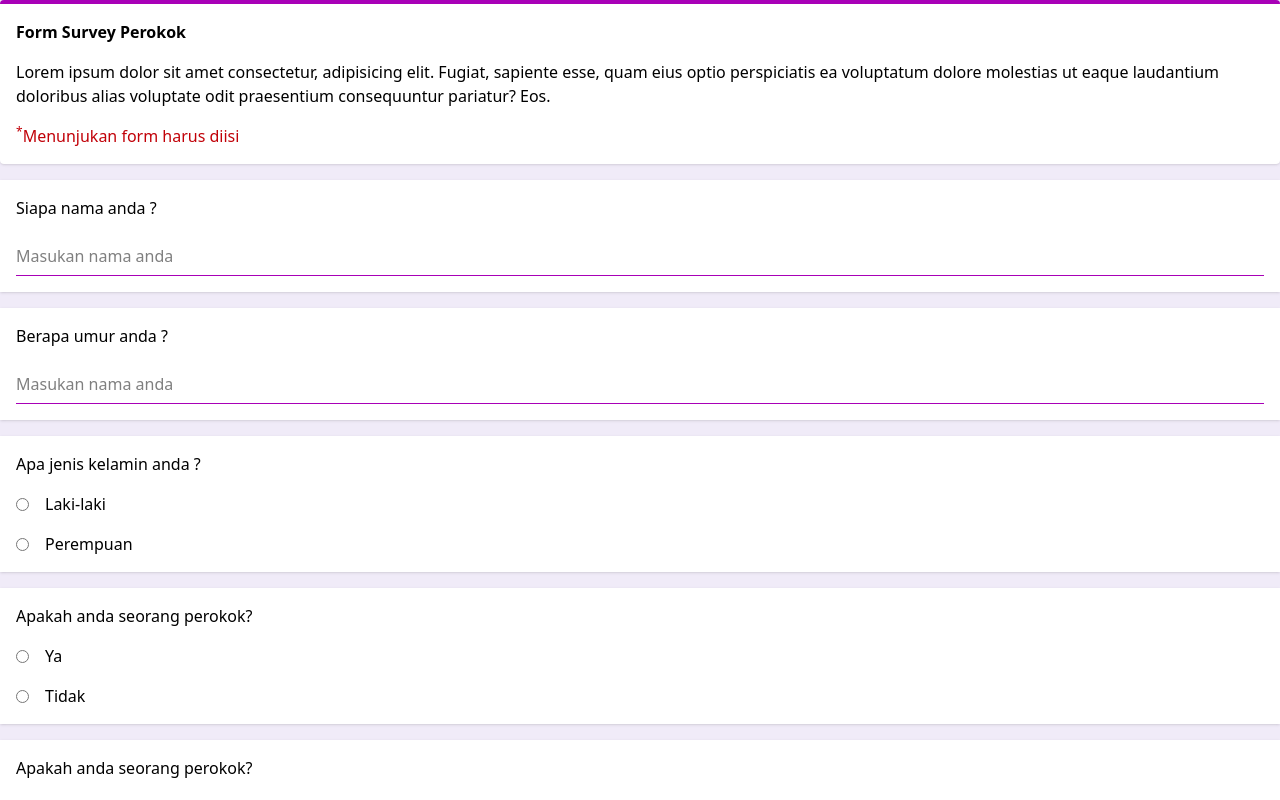
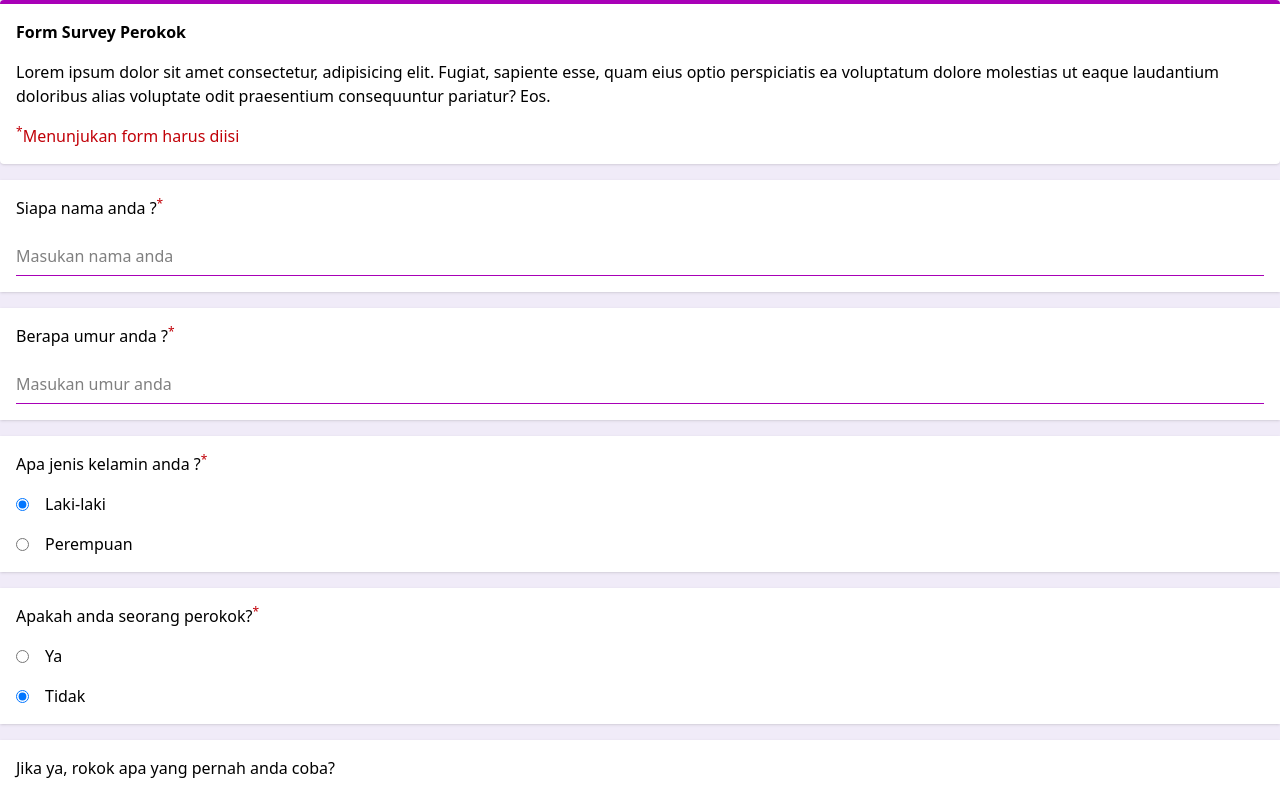
Before and after one commit to rezafauzan/koda-b6-react9, a React (Vite) app: page / in a window 1280 px wide. Shown: the top 800 px of the page. Built offline with nearby package versions, Linux system fonts and the light colour scheme.

Commit message:
Feat: add default value for gender and isSmoker fields

```diff
--- a/src/pages/Form.jsx
+++ b/src/pages/Form.jsx
@@ -1,9 +1,17 @@
 import { useForm } from "react-hook-form"
+import Input from "../components/Input";
 
 const Form = () => {
-    const { register, handleSubmit } = useForm();
-    function addData() {
-
+    const { register, handleSubmit } = useForm(
+        {
+            defaultValues: {
+                gender: "laki-laki",
+                isSmoker: "false"
+            }
+        }
+    );
+    function addData(data) {
+        console.log(data)
     }
     return (
         <section id="form">
@@ -14,56 +22,50 @@ const Form = () => {
                     <span className="text-red-700"><sup>*</sup>Menunjukan form harus diisi</span>
                 </div>
                 <form onSubmit={handleSubmit(addData)} className="flex flex-col gap-4 justify-center w-full">
-                    <label htmlFor="fullname" className="bg-white shadow p-4 flex flex-col justify-center gap-4">
-                        <span>Siapa nama anda ?</span>
-                        <input type="text" name="fullname" id="fullname" className="h-10 outline-0 border-b border-b-fuchsia-700" placeholder="Masukan nama anda" />
-                    </label>
-                    <label htmlFor="age" className="bg-white shadow p-4 flex flex-col justify-center gap-4">
-                        <span>Berapa umur anda ?</span>
-                        <input type="text" name="age" id="age" className="h-10 outline-0 border-b border-b-fuchsia-700" placeholder="Masukan nama anda" />
-                    </label>
-                    <label for="gender-laki-laki" className="bg-white shadow p-4 flex flex-col justify-center gap-4">
-                        <span>Apa jenis kelamin anda ?</span>
+                    <Input labelName="fullname" labelText="Siapa nama anda ?" type="text" {...register("fullname")} placeholder="Masukan nama anda" required={true} />
+                    <Input labelName="age" labelText="Berapa umur anda ?" type="number" {...register("age")} placeholder="Masukan umur anda" required={true} />
+                    <label htmlFor="gender-laki-laki" className="bg-white shadow p-4 flex flex-col justify-center gap-4">
+                        <span>Apa jenis kelamin anda ?<sup className="text-red-700">*</sup></span>
                         <label htmlFor="gender-laki-laki" className="flex items-center gap-4">
-                            <input type="radio" name="gender" id="gender-laki-laki" value={"laki-laki"} />
+                            <input type="radio" {...register("gender")} id="gender-laki-laki" value={"laki-laki"} required/>
                             <span>Laki-laki</span>
                         </label>
                         <label htmlFor="gender-perempuan" className="flex items-center gap-4">
-                            <input type="radio" name="gender" id="gender-perempuan" value={"perempuan"} />
+                            <input type="radio" {...register("gender")} id="gender-perempuan" value={"perempuan"} required/>
                             <span>Perempuan</span>
                         </label>
                     </label>
-                    <label for="notSmoker" className="bg-white shadow p-4 flex flex-col justify-center gap-4">
-                        <span>Apakah anda seorang perokok?</span>
+                    <label htmlFor="notSmoker" className="bg-white shadow p-4 flex flex-col justify-center gap-4">
+                        <span>Apakah anda seorang perokok?<sup className="text-red-700">*</sup></span>
                         <label htmlFor="smoker" className="flex items-center gap-4">
-                            <input type="radio" name="isSmoker" id="smoker" value={"smoker"} />
+                            <input type="radio" {...register("isSmoker")} id="smoker" value={true} required/>
                             <span>Ya</span>
                         </label>
                         <label htmlFor="notSmoker" className="flex items-center gap-4">
-                            <input type="radio" name="isSmoker" id="notSmoker" value={"notSmoker"} />
+                            <input type="radio" {...register("isSmoker")} id="notSmoker" value={false} required/>
                             <span>Tidak</span>
                         </label>
                     </label>
                     <label className="bg-white shadow p-4 flex flex-col justify-center gap-4">
-                        <span>Apakah anda seorang perokok?</span>
+                        <span>Jika ya, rokok apa yang pernah anda coba?</span>
                         <label htmlFor="gudang-garam" className="flex items-center gap-4">
-                            <input type="checkbox" name="cigarBrands" id="gudang-garam" value={"gudang-garam"} />
+                            <input type="checkbox" {...register("cigarBrands")} id="gudang-garam" value={"gudang-garam"} />
                             <span>Gudang Garam</span>
                         </label>
                         <label htmlFor="filter" className="flex items-center gap-4">
-                            <input type="checkbox" name="cigarBrands" id="filter" value={"filter"} />
+                            <input type="checkbox" {...register("cigarBrands")} id="filter" value={"filter"} />
                             <span>Filter</span>
                         </label>
                         <label htmlFor="lucky-strike" className="flex items-center gap-4">
-                            <input type="checkbox" name="cigarBrands" id="lucky-strike" value={"lucky-strike"} />
+                            <input type="checkbox" {...register("cigarBrands")} id="lucky-strike" value={"lucky-strike"} />
                             <span>Lucky Strike</span>
                         </label>
                         <label htmlFor="marlboro" className="flex items-center gap-4">
-                            <input type="checkbox" name="cigarBrands" id="marlboro" value={"marlboro"} />
+                            <input type="checkbox" {...register("cigarBrands")} id="marlboro" value={"marlboro"} />
                             <span>Marlboro</span>
                         </label>
                         <label htmlFor="esse" className="flex items-center gap-4">
-                            <input type="checkbox" name="cigarBrands" id="esse" value={"esse"} />
+                            <input type="checkbox" {...register("cigarBrands")} id="esse" value={"esse"} />
                             <span>Esse</span>
                         </label>
                     </label>
```
